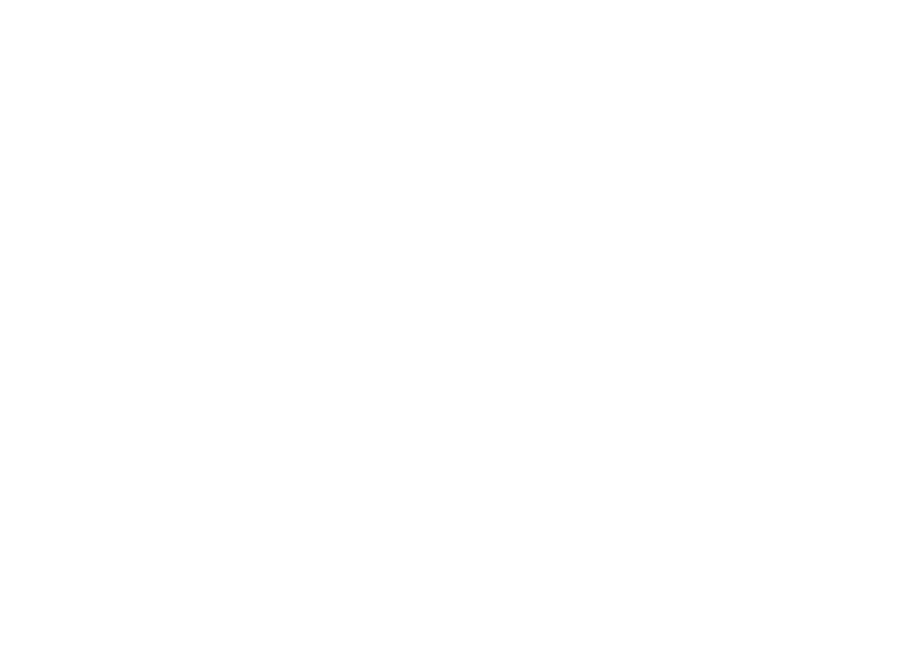
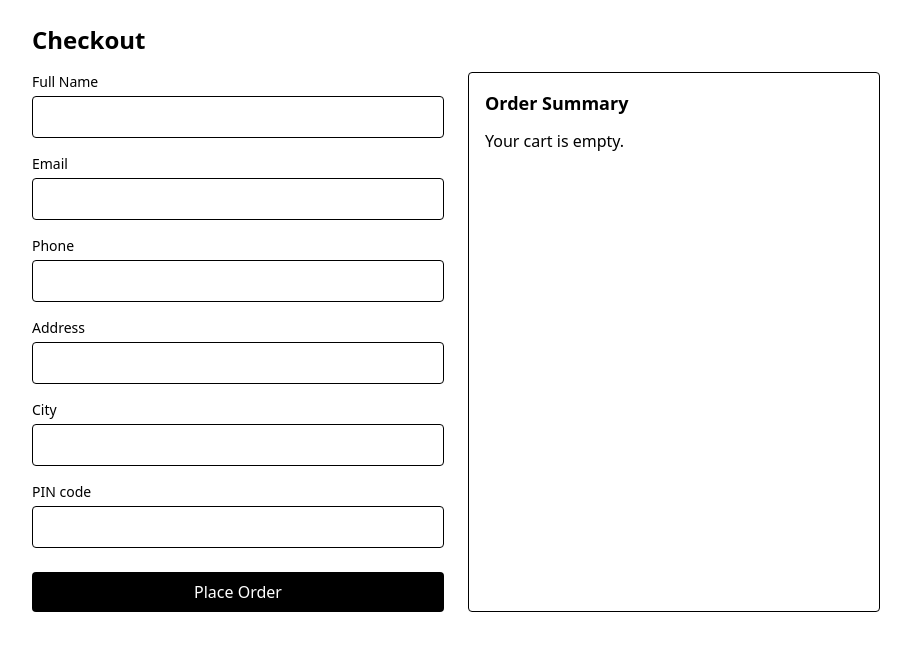
Before and after one commit to guvvalanaresh/ecommerce-react, a React (Vite) app: page /checkout in a window 1280 px wide. Before the commit this address had no page. Shown: the top 650 px of the page, without its empty margins (184-1095 px from the left). Built offline with nearby package versions, Linux system fonts and the light colour scheme.

Commit message:
Added Checkout.jsx Page and 'proceed to checkout' button dynamic in Cart.jsx page

```diff
--- a/src/App.jsx
+++ b/src/App.jsx
@@ -5,7 +5,8 @@ import Home from './pages/Home'
 import Products from './pages/ProductListing'
 import ProductDetailPage from './pages/ProductDetails'
 import Cart from "./pages/Cart"
-import { Navbar } from 'flowbite-react'
+import Checkout from './pages/Checkout'
+import OrderSuccess from './pages/OrderSuccess'
 
 function App() {
 
@@ -16,6 +17,8 @@ function App() {
         <Route path="/products" element={<Products />} />
         <Route path="/products/:id" element={<ProductDetailPage />} />
         <Route path="/cart" element={<Cart />} />
+        <Route path="/checkout" element={<Checkout />} />
+        <Route path="/order-success" element={<OrderSuccess />} />
       </Routes>
     </BrowserRouter>
   )
--- a/src/pages/Cart.jsx
+++ b/src/pages/Cart.jsx
@@ -1,8 +1,11 @@
 import React from 'react'
 import { useCart } from '../context/CartContext'
+import { useNavigate } from 'react-router-dom'
 
 const Cart = () => {
     const { cartItems, updateQuantity, removeFromCart, getTotal } = useCart()
+
+    const navigate = useNavigate()
 
     return (
         <div>
@@ -78,7 +81,12 @@ const Cart = () => {
                                     </dl>
                                 </div>
 
-                                <button className="flex w-full items-center justify-center rounded-lg bg-primary-700 px-5 py-2.5 text-sm font-medium text-white hover:bg-primary-800 focus:outline-none focus:ring-4 focus:ring-primary-300 dark:bg-primary-600 dark:hover:bg-primary-700 dark:focus:ring-primary-800">Proceed to Checkout</button>
+                                                                <button
+                                                                    onClick={() => navigate('/checkout')}
+                                                                    className="flex w-full items-center justify-center rounded-lg bg-primary-700 px-5 py-2.5 text-sm font-medium text-white hover:bg-primary-800 focus:outline-none focus:ring-4 focus:ring-primary-300 dark:bg-primary-600 dark:hover:bg-primary-700 dark:focus:ring-primary-800"
+                                                                >
+                                                                    Proceed to Checkout
+                                                                </button>
 
                                 <div className="flex items-center justify-center gap-2">
                                     <span className="text-sm font-normal text-gray-500 dark:text-gray-400"> or </span>
--- /dev/null
+++ b/src/pages/Checkout.jsx
@@ -0,0 +1,110 @@
+import React, { useState } from 'react'
+import { useNavigate } from 'react-router-dom'
+import { useCart } from '../context/CartContext'
+
+export default function Checkout() {
+  const { cartItems, getTotal, clearCart } = useCart()
+  const navigate = useNavigate()
+
+  const [form, setForm] = useState({
+    fullName: '',
+    email: '',
+    phone: '',
+    address: '',
+    city: '',
+    pincode: ''
+  })
+
+  const [submitting, setSubmitting] = useState(false)
+
+  const handleChange = (e) => setForm({ ...form, [e.target.name]: e.target.value })
+
+  const handlePlaceOrder = (e) => {
+    e.preventDefault()
+    // simple validation
+    if (!form.fullName || !form.email || cartItems.length === 0) {
+      alert('Please provide name, email and have items in cart.')
+      return
+    }
+    setSubmitting(true)
+    // simulate API delay
+    setTimeout(() => {
+      // clear cart and navigate to success page
+      clearCart()
+      navigate('/order-success')
+    }, 800)
+  }
+
+  return (
+    <div className="max-w-4xl mx-auto p-6">
+      <h1 className="text-2xl font-bold mb-4">Checkout</h1>
+
+      <div className="grid grid-cols-1 md:grid-cols-2 gap-6">
+        <form onSubmit={handlePlaceOrder} className="space-y-4">
+          <div>
+            <label className="block text-sm font-medium">Full Name</label>
+            <input name="fullName" value={form.fullName} onChange={handleChange} className="mt-1 block w-full rounded border px-3 py-2" />
+          </div>
+
+          <div>
+            <label className="block text-sm font-medium">Email</label>
+            <input name="email" value={form.email} onChange={handleChange} type="email" className="mt-1 block w-full rounded border px-3 py-2" />
+          </div>
+
+          <div>
+            <label className="block text-sm font-medium">Phone</label>
+            <input name="phone" value={form.phone} onChange={handleChange} className="mt-1 block w-full rounded border px-3 py-2" />
+          </div>
+
+          <div>
+            <label className="block text-sm font-medium">Address</label>
+            <input name="address" value={form.address} onChange={handleChange} className="mt-1 block w-full rounded border px-3 py-2" />
+          </div>
+
+          <div>
+            <label className="block text-sm font-medium">City</label>
+            <input name="city" value={form.city} onChange={handleChange} className="mt-1 block w-full rounded border px-3 py-2" />
+          </div>
+
+          <div>
+            <label className="block text-sm font-medium">PIN code</label>
+            <input name="pincode" value={form.pincode} onChange={handleChange} className="mt-1 block w-full rounded border px-3 py-2" />
+          </div>
+
+          <div>
+            <button type="submit" disabled={submitting} className="mt-2 w-full bg-black text-white px-4 py-2 rounded">
+              {submitting ? 'Placing Order...' : 'Place Order'}
+            </button>
+          </div>
+        </form>
+
+        <aside className="border rounded p-4">
+          <h2 className="font-semibold text-lg">Order Summary</h2>
+          {cartItems.length === 0 ? (
+            <p className="mt-3">Your cart is empty.</p>
+          ) : (
+            <div className="mt-3 space-y-3">
+              {cartItems.map(({ product, quantity }) => (
+                <div key={product.id} className="flex justify-between items-center">
+                  <div className="flex items-center gap-3">
+                    <img src={product.image} alt={product.title} className="w-12 h-12 object-contain" />
+                    <div>
+                      <div className="text-sm font-medium">{product.title}</div>
+                      <div className="text-xs text-gray-500">Qty: {quantity}</div>
+                    </div>
+                  </div>
+                  <div className="text-sm font-medium">₹{(product.price * quantity).toFixed(2)}</div>
+                </div>
+              ))}
+
+              <div className="border-t pt-3 mt-3 flex justify-between font-bold">
+                <div>Total</div>
+                <div>₹{getTotal().toFixed(2)}</div>
+              </div>
+            </div>
+          )}
+        </aside>
+      </div>
+    </div>
+  )
+}
--- /dev/null
+++ b/src/pages/OrderSuccess.jsx
@@ -0,0 +1,15 @@
+import React from 'react'
+import { Link } from 'react-router-dom'
+
+export default function OrderSuccess() {
+  return (
+    <div className="max-w-2xl mx-auto p-8 text-center">
+      <h1 className="text-3xl font-bold mb-4">Order Placed Successfully</h1>
+      <p className="mb-6">Thank you! Your order has been received and is being processed.</p>
+      <div className="flex justify-center gap-4">
+        <Link to="/" className="px-4 py-2 bg-black text-white rounded">Back to Home</Link>
+        <Link to="/products" className="px-4 py-2 border rounded">Continue Shopping</Link>
+      </div>
+    </div>
+  )
+}
```
